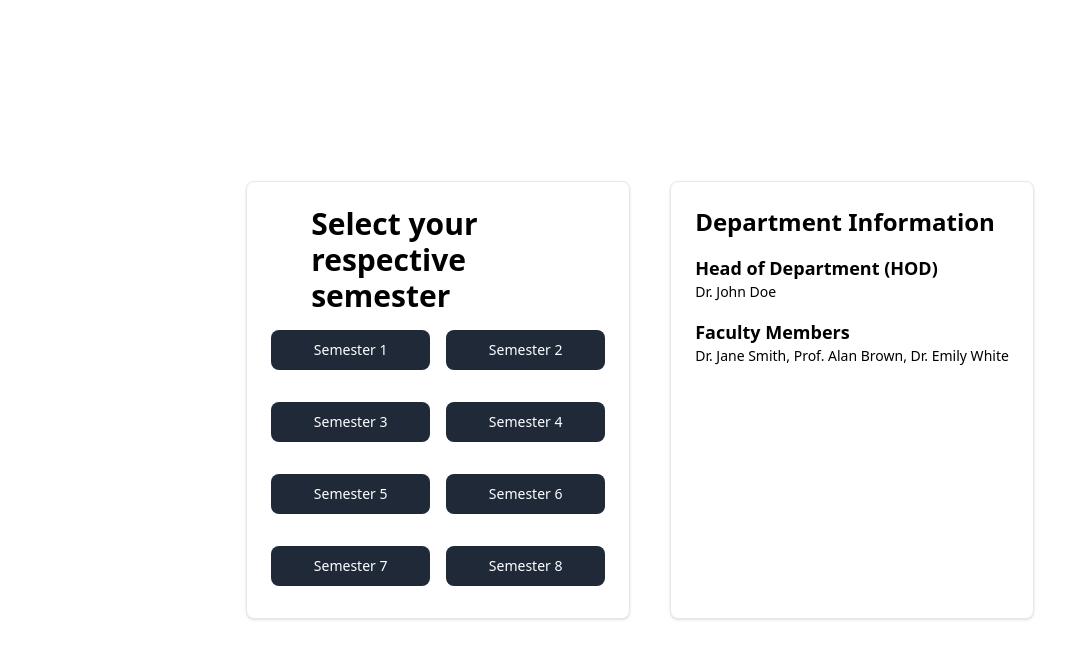
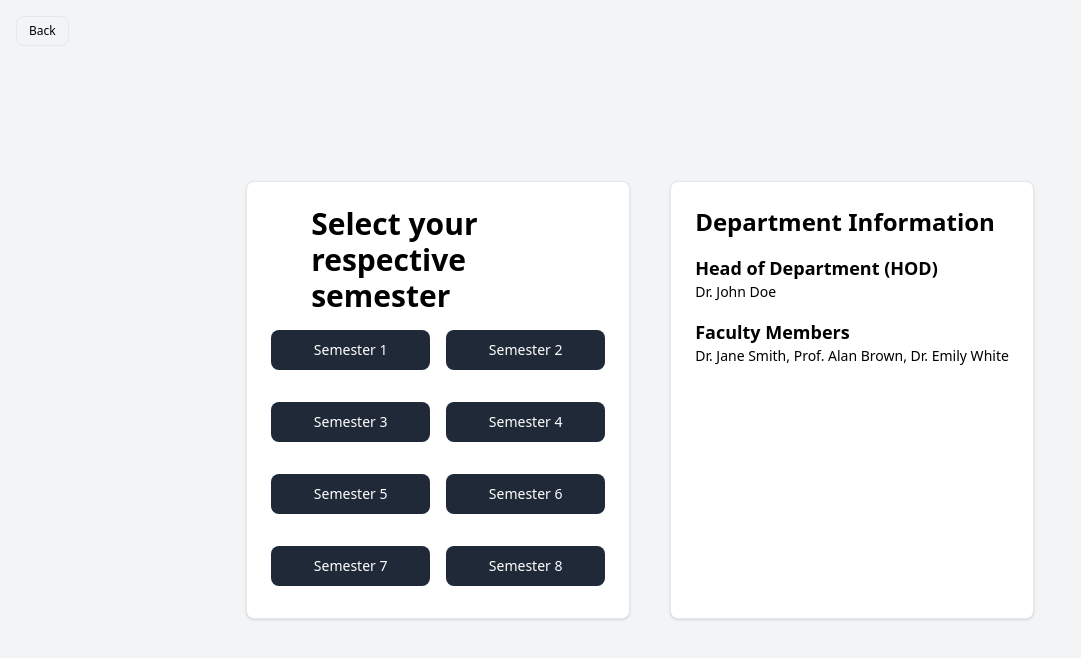
Before and after one commit to NABADEEP069/RoutineMgt, a Next.js app: page /dept in a window 1280 px wide. Shown: the top 658 px of the page, without its empty margins (0-1081 px from the left). Built offline with nearby package versions, Linux system fonts and the light colour scheme.

Commit message:
ini route

```diff
--- a/app/dept/page.tsx
+++ b/app/dept/page.tsx
@@ -7,8 +7,20 @@ export default function SelectSemester() {
         window.location.href = `./${semester}`;
     };
 
+    const handleBackClick = () => {
+        // Navigate to the home page
+        window.location.href = './home';
+    };
+
     return (
-        <div className="h-screen flex justify-center items-center">
+        <div className="h-screen flex bg-gray-100 flex-col justify-center items-center relative">
+            <button
+                type="button"
+                onClick={handleBackClick}
+                className="absolute top-4 left-4 text-black bg-white-500 border focus:ring-4 focus:ring-blue-300 font-medium rounded-lg text-xs px-3 py-1.5"
+            >
+                Back
+            </button>
             <div className="flex justify-center space-x-10">
                 <div className="block max-w-sm p-6 bg-white border border-gray-200 rounded-lg shadow">
                     <div className="px-10">
```
Also changed, not shown: app/home/page.tsx (line endings or trailing spaces).
